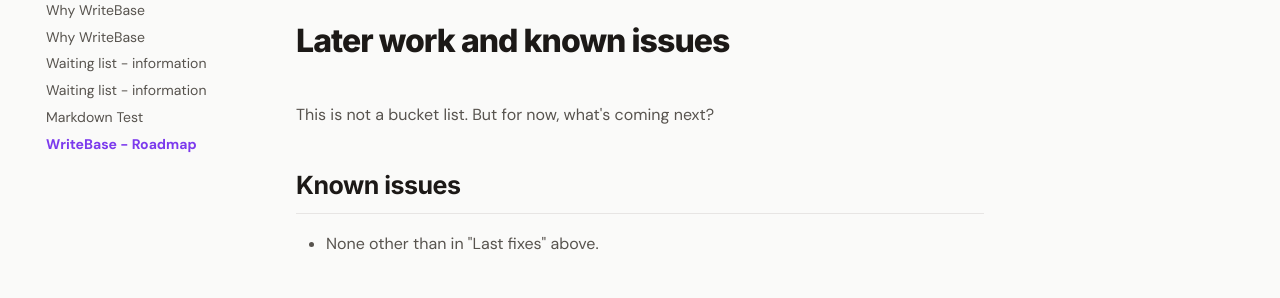
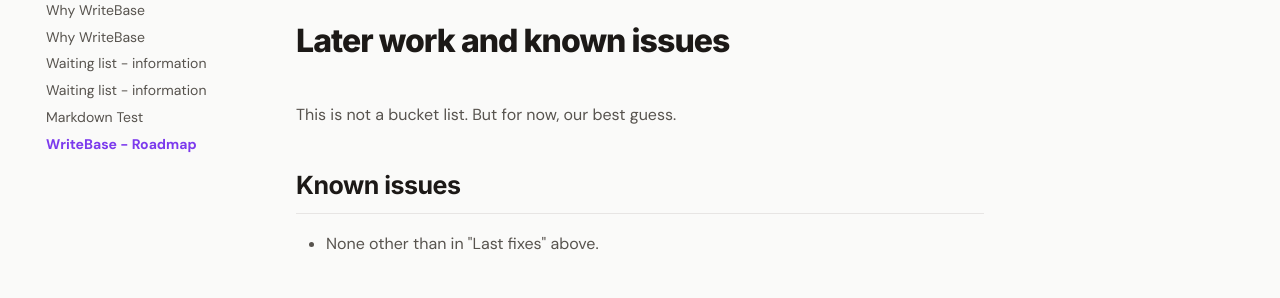
Before and after one commit to larssonhthomas-afk/writebase-docs, an MkDocs documentation site: the page built from docs/9writebase---roadmap.md, in a window 1280 px wide and 900 px high, scrolled down 883 px. Shown: the part 156-454 px from the top of the window. Built offline with MkDocs 1.6.1 and Material for MkDocs 9.7.7, drawn with Linux system fonts in a browser that asks for light colours; some web fonts are replaced.

Commit message:
Update 9writebase---roadmap.md

```diff
--- a/docs/9writebase---roadmap.md
+++ b/docs/9writebase---roadmap.md
@@ -38,7 +38,7 @@ This Backlog has a priority 1-3.
 
 
 # Later work and known issues
-This is not a bucket list. But for now, what's coming next?
+This is not a bucket list. But for now, our best guess.
 
 ## Known issues
 - None other than in "Last fixes" above.
```
